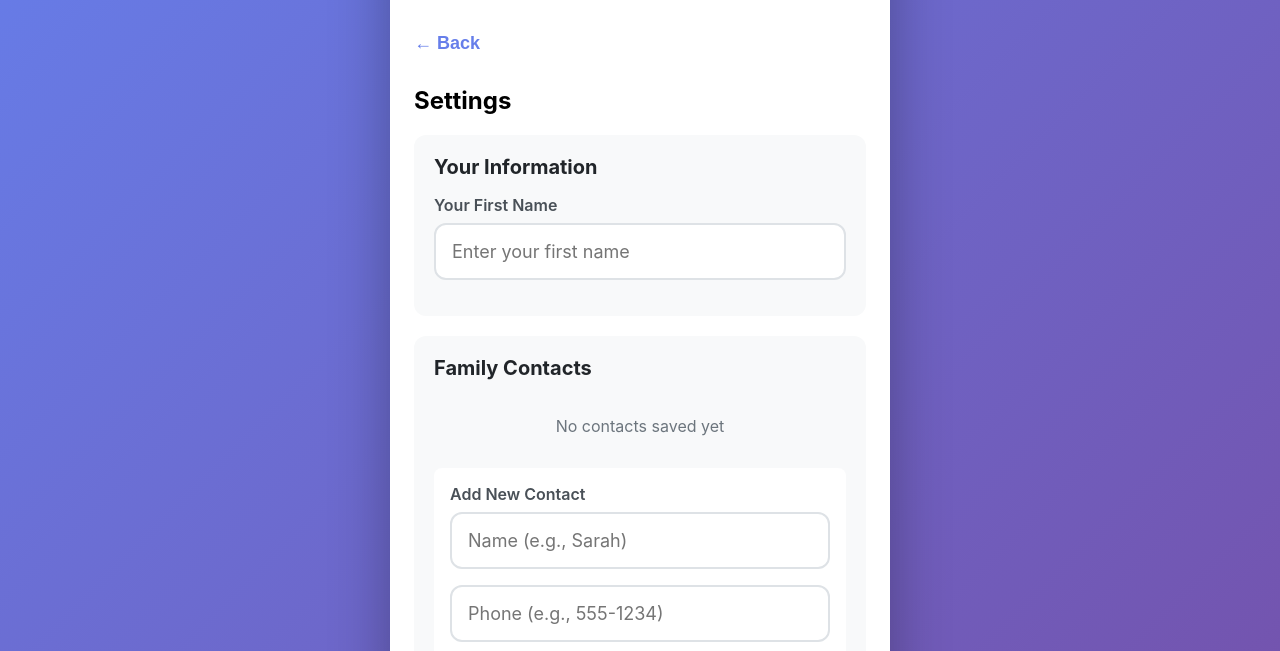
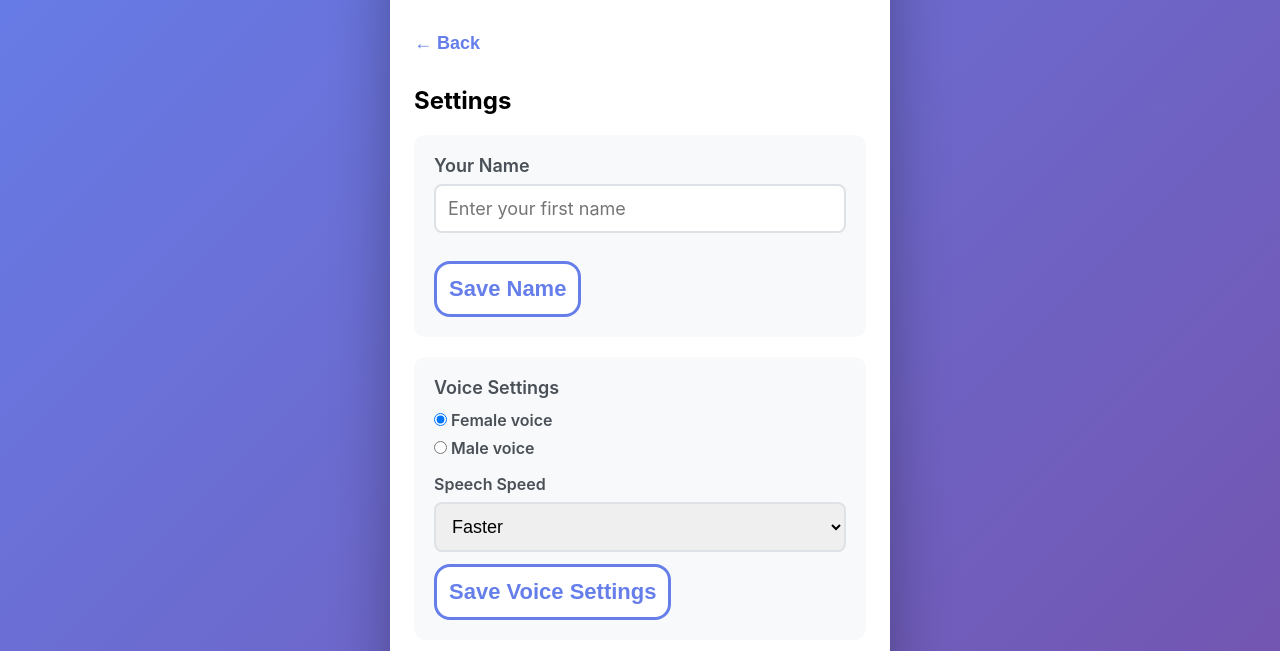
Before and after one commit to billdavies111-dot/clearpath-ai, a website: page index.html in a window 1280 px wide. Both pictures are taken after a click on the element "⚙️". Shown: the part 149-800 px from the top of the page. Drawn offline with Linux system fonts and the light colour scheme.

Commit message:
Update index.html

```diff
--- a/index.html
+++ b/index.html
@@ -575,54 +575,60 @@
 
            <!-- Settings Screen -->
 <div class="screen" id="settingsScreen">
-                <button class="back-button" onclick="saveSettingsAndGoHome()">← Back</button>
+    <button class="back-button" onclick="showScreen('homeScreen')">← Back</button>
     <h2 style="font-size: 24px; margin-bottom: 20px;">Settings</h2>
 
-                <div class="settings-form">
     <!-- Personal Info -->
-                    <div class="form-section">
-                        <h3>Your Information</h3>
-                        <label>Your First Name</label>
-                        <input type="text" id="userNameInput" placeholder="Enter your first name">
+    <div style="background: #f8f9fa; border-radius: 12px; padding: 20px; margin-bottom: 20px;">
+        <label style="font-size: 18px; font-weight: 600; display: block; margin-bottom: 8px;">Your Name</label>
+        <input type="text" id="userNameInput" placeholder="Enter your first name"
+               style="width: 100%; padding: 12px; font-size: 18px; border: 2px solid #dee2e6; border-radius: 8px;">
+        <button class="btn" style="margin-top: 12px; padding: 12px;" onclick="saveName()">Save Name</button>
+    </div>
+
+    <!-- Voice Settings -->
+    <div style="background: #f8f9fa; border-radius: 12px; padding: 20px; margin-bottom: 20px;">
+        <label style="font-size: 18px; font-weight: 600; display: block; margin-bottom: 12px;">Voice Settings</label>
+
+        <label style="display: block; margin-bottom: 8px; font-size: 16px;">
+            <input type="radio" name="voiceGender" value="female" checked> Female voice
+        </label>
+        <label style="display: block; margin-bottom: 16px; font-size: 16px;">
+            <input type="radio" name="voiceGender" value="male"> Male voice
+        </label>
+
+        <label style="font-size: 16px; display: block; margin-bottom: 8px;">Speech Speed</label>
+        <select id="voiceSpeed" style="width: 100%; padding: 12px; font-size: 18px; border: 2px solid #dee2e6; border-radius: 8px;">
+            <option value="1.0">Normal</option>
+            <option value="1.3" selected>Faster</option>
+            <option value="1.5">Very Fast</option>
+        </select>
+
+        <button class="btn" style="margin-top: 12px; padding: 12px;" onclick="saveVoiceSettings()">Save Voice Settings</button>
     </div>
 
     <!-- Family Contacts -->
-                    <div class="form-section">
-                        <h3>Family Contacts</h3>
-                        <div id="contactsList">
-                            <!-- Saved contacts will appear here -->
-                        </div>
+    <div style="background: #f8f9fa; border-radius: 12px; padding: 20px; margin-bottom: 20px;">
+        <h3 style="font-size: 18px; font-weight: 600; margin-bottom: 12px;">Family Contacts</h3>
+        <div id="contactsList"></div>
 
-                        <div class="add-contact-form">
-                            <label>Add New Contact</label>
-                            <input type="text" id="newContactName" placeholder="Name (e.g., Sarah)">
-                            <input type="tel" id="newContactPhone" placeholder="Phone (e.g., 555-1234)">
-                            <button class="btn" onclick="addContact()">Add Contact</button>
-                        </div>
-                    </div>
+        <div style="margin-top: 16px; padding-top: 16px; border-top: 2px solid #dee2e6;">
+            <label style="font-size: 16px; display: block; margin-bottom: 8px;">Name</label>
+            <input type="text" id="newContactName" placeholder="e.g., Sarah"
+                   style="width: 100%; padding: 12px; font-size: 18px; border: 2px solid #dee2e6; border-radius: 8px; margin-bottom: 12px;">
 
-                    <!-- Voice Settings -->
-                    <div class="form-section">
-                        <h3>Voice Settings</h3>
-                        <label>Voice Type</label>
-                        <select id="voiceType" style="width: 100%; padding: 16px; font-size: 18px; border: 2px solid #dee2e6; border-radius: 12px; margin-bottom: 16px;">
-                            <option value="female">Female Voice</option>
-                            <option value="male">Male Voice</option>
-                        </select>
+            <label style="font-size: 16px; display: block; margin-bottom: 8px;">Relationship</label>
+            <input type="text" id="newContactRelation" placeholder="e.g., Daughter"
+                   style="width: 100%; padding: 12px; font-size: 18px; border: 2px solid #dee2e6; border-radius: 8px; margin-bottom: 12px;">
 
-                        <label>Speech Speed</label>
-                        <select id="speechSpeed" style="width: 100%; padding: 16px; font-size: 18px; border: 2px solid #dee2e6; border-radius: 12px;">
-                            <option value="0.8">Slow</option>
-                            <option value="1.0">Normal</option>
-                            <option value="1.3" selected>Fast</option>
-                            <option value="1.5">Very Fast</option>
-                        </select>
+            <label style="font-size: 16px; display: block; margin-bottom: 8px;">Phone Number</label>
+            <input type="tel" id="newContactPhone" placeholder="(555) 123-4567"
+                   style="width: 100%; padding: 12px; font-size: 18px; border: 2px solid #dee2e6; border-radius: 8px; margin-bottom: 12px;">
+
+            <button class="btn" style="padding: 12px;" onclick="addContact()">Add Contact</button>
         </div>
     </div>
 </div>
-        </div>
-    </div>
-
     <script>
         // Load saved settings
         let userName = localStorage.getItem('userName') || 'there';
```
Lines whose indentation alone changed are shown as unchanged.
